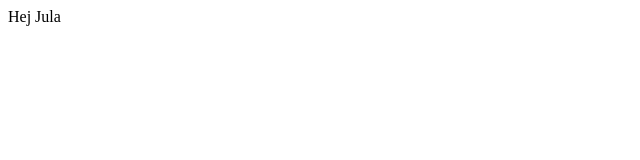
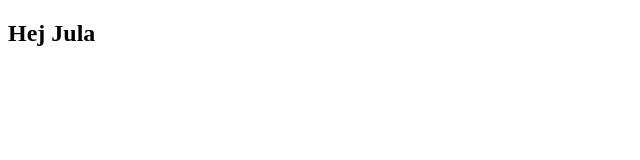
Before and after one commit to HejJula/HejJula.github.io, a plain HTML site: page index.html in a window 1280 px wide. Shown: the whole page, without its empty margins (0-640 px from the left). Drawn offline with Linux system fonts and the light colour scheme.

Commit message:
Update index.html

```diff
--- a/index.html
+++ b/index.html
@@ -5,6 +5,6 @@
 <title>Julia</title>
 </head>
 <body>
-Hej Jula
+<h2>Hej Jula<h2>
 </body>
 </html>
```
